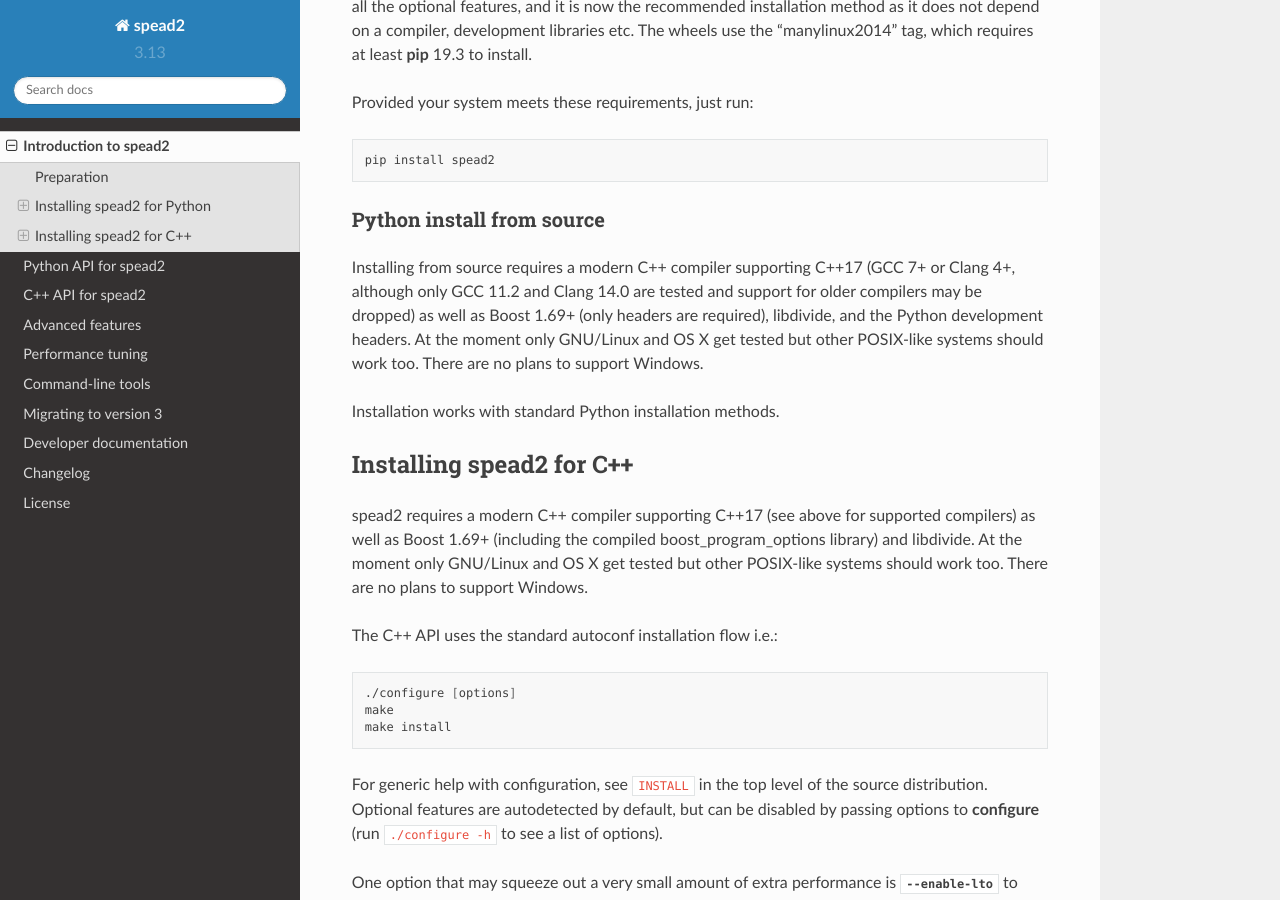
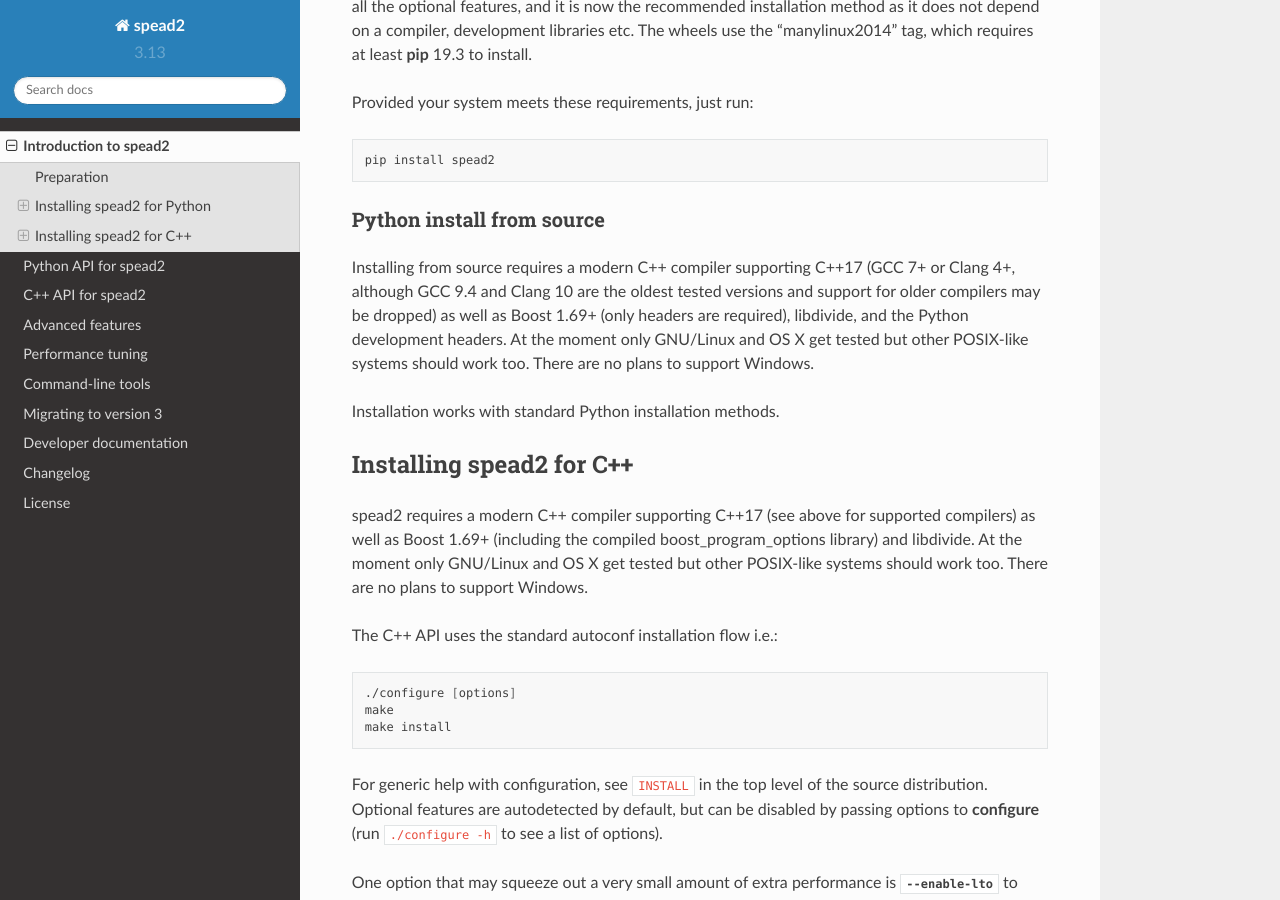
Before and after one commit to ska-sa/spead2, a Sphinx documentation site: the page built from doc/introduction.rst, in a window 1280 px wide and 900 px high, scrolled down 1253 px. Built offline with Sphinx 7.4.7 and the Read the Docs theme 2.0.0, drawn with Linux system fonts in a browser that asks for light colours.

Commit message:
Run CI with a wider range of compiler versions

```diff
--- a/doc/introduction.rst
+++ b/doc/introduction.rst
@@ -71,8 +71,8 @@
 Python install from source
 ^^^^^^^^^^^^^^^^^^^^^^^^^^
 Installing from source requires a modern C++ compiler supporting C++17 (GCC
-7+ or Clang 4+, although only GCC 11.2 and Clang 14.0 are tested and support
-for older compilers may be dropped) as well as Boost 1.69+
+7+ or Clang 4+, although GCC 9.4 and Clang 10 are the oldest tested
+versions and support for older compilers may be dropped) as well as Boost 1.69+
 (only headers are required), libdivide, and the Python development headers.
 At the moment only GNU/Linux and OS X get tested but other POSIX-like systems
 should work too.  There are no plans to support Windows.
```
Also changed, not shown: 1 other file.
